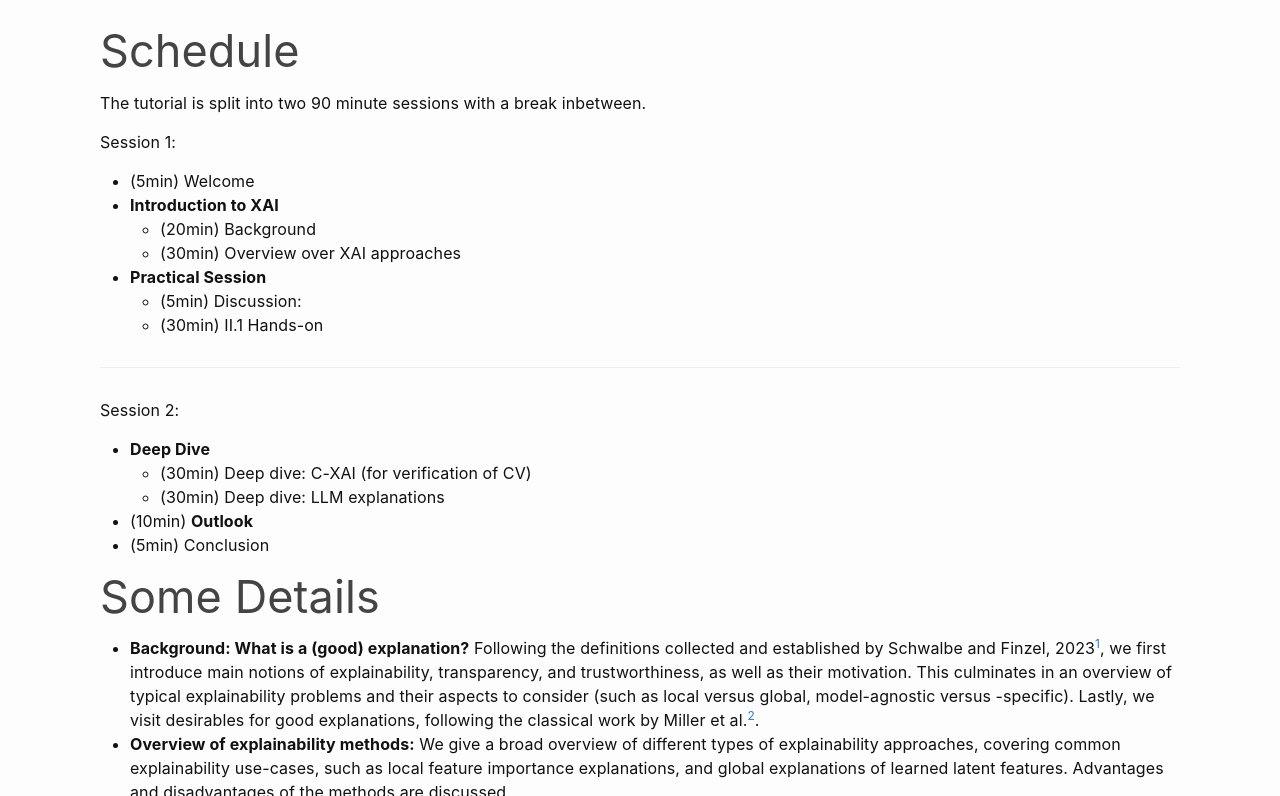
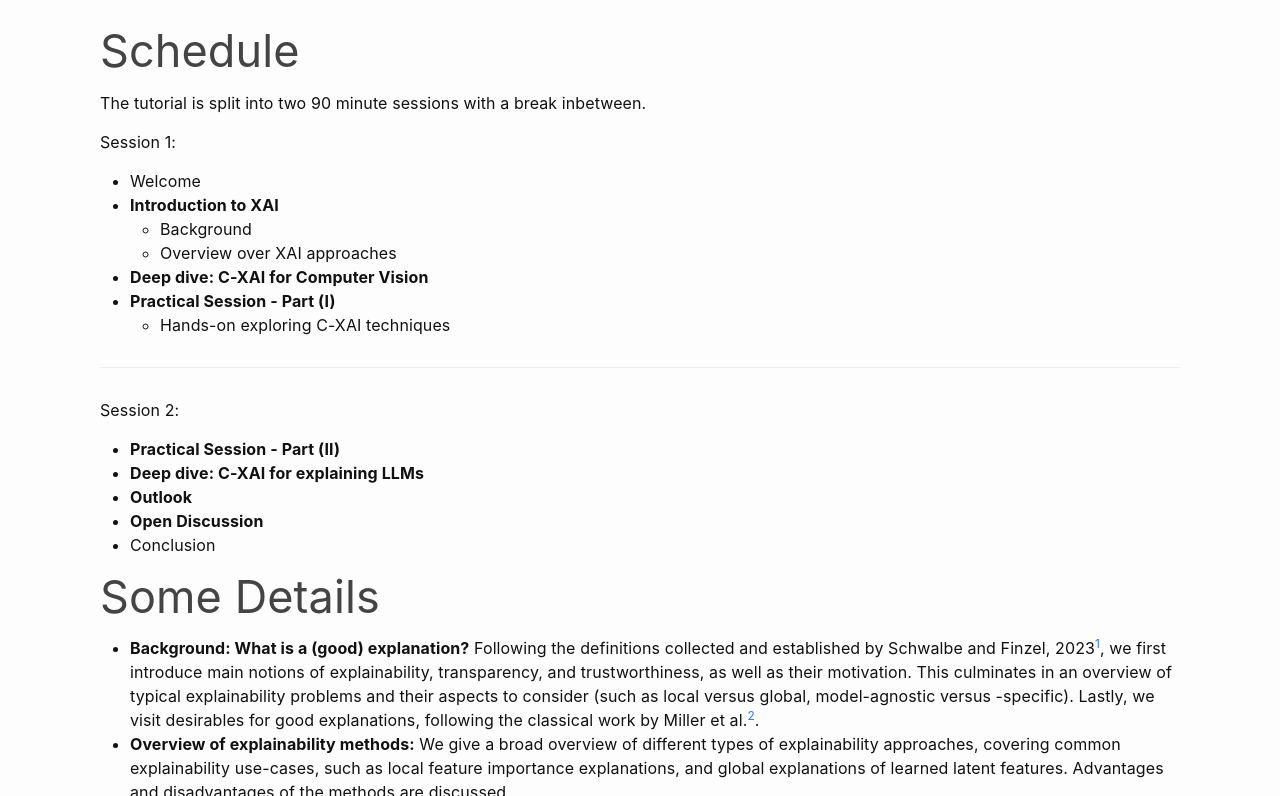
Before and after one commit to gesina/c-xai-tutorial, a Jekyll site: the page built from schedule.md, in a window 1280 px wide and 900 px high, cut to the strip 104-900 px from the top of the window. Built offline with Jekyll 4.4.1, drawn with Linux system fonts in a browser that asks for light colours.

Commit message:
updated schedule

```diff
--- a/schedule.md
+++ b/schedule.md
@@ -10,22 +10,22 @@ The tutorial is split into two 90 minute sessions with a break
 inbetween.
 
 Session 1:
-- (5min) Welcome
+- Welcome
 - **Introduction to XAI**
-  - (20min) Background
-  - (30min) Overview over XAI approaches
-- **Practical Session**
-  - (5min) Discussion:
-  - (30min) II.1 Hands-on
+  - Background
+  - Overview over XAI approaches
+- **Deep dive: C-XAI for Computer Vision**
+- **Practical Session - Part (I)**
+  - Hands-on exploring C-XAI techniques
 
 -----
 
 Session 2:
-- **Deep Dive**
-  - (30min) Deep dive: C-XAI (for verification of CV)
-  - (30min) Deep dive: LLM explanations
-- (10min) **Outlook**
-- (5min) Conclusion
+- **Practical Session - Part (II)**
+- **Deep dive: C-XAI for explaining LLMs**
+- **Outlook**
+- **Open Discussion**
+- Conclusion
 
 
 ## Some Details
```
